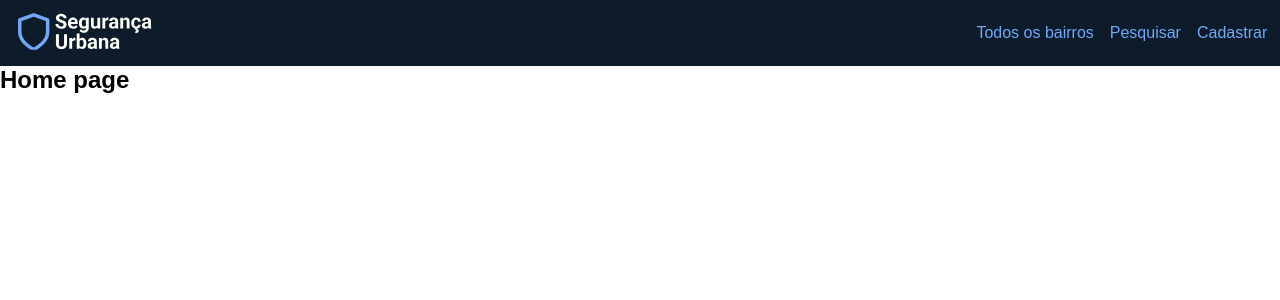
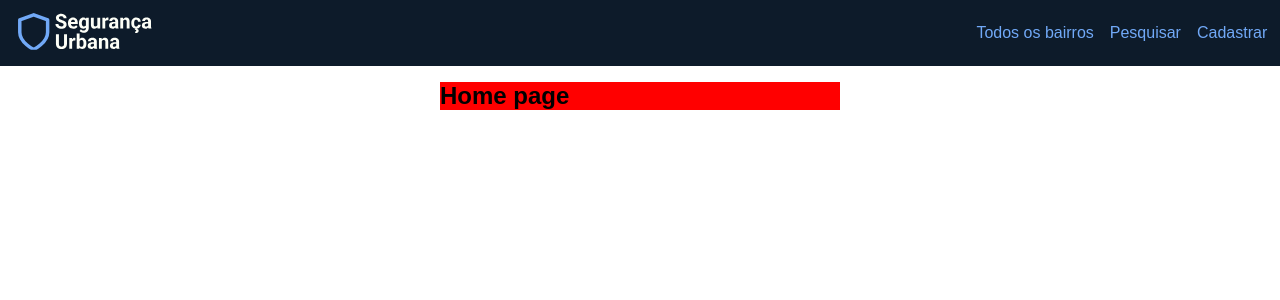
Before and after one commit to gabriel-augg/seguranca-urbana, a React (Vite) app: page / in a window 1280 px wide. Shown: the top 300 px of the page. Built offline with nearby package versions, Linux system fonts and the light colour scheme.

Commit message:
Feat: Header component

```diff
--- /dev/null
+++ b/src/components/Container/index.jsx
@@ -0,0 +1,9 @@
+import styles from "./styles.module.css"
+
+export default function Container({children}){
+    return(
+        <main className={styles.container}>
+            {children}
+        </main>
+    )
+}
--- /dev/null
+++ b/src/components/Container/styles.module.css
@@ -0,0 +1,7 @@
+.container {
+    background-color: red;
+    width: 400px;
+    max-width: 90%;
+    margin: 0 auto;
+    margin-top: 1em;
+}
--- /dev/null
+++ b/src/pages/Create/index.jsx
@@ -0,0 +1,7 @@
+export default function Create(){
+    return(
+        <section>
+            <h1>Página de adicionar</h1>
+        </section>
+    )
+}
--- a/src/pages/Home/index.jsx
+++ b/src/pages/Home/index.jsx
@@ -1,7 +1,11 @@
+import Container from "../../components/Container"
+
 export default function Home(){
     return(
-        <section>
-            <h1>Home page</h1>
-        </section>
+        <Container>
+            <section>
+                <h1>Home page</h1>
+            </section>
+        </Container>
     )
 }
--- a/src/routes/index.jsx
+++ b/src/routes/index.jsx
@@ -1,10 +1,12 @@
 import { Routes, Route } from "react-router-dom"
 
 import Home from "../pages/Home"
+import Create from "../pages/Create"
 
 export default function AppRoutes(){
     return(
         <Routes>
+            <Route path="/cadastrar" element={<Create/>} />
             <Route path="/" element={<Home/>} />
         </Routes>
     )
```
